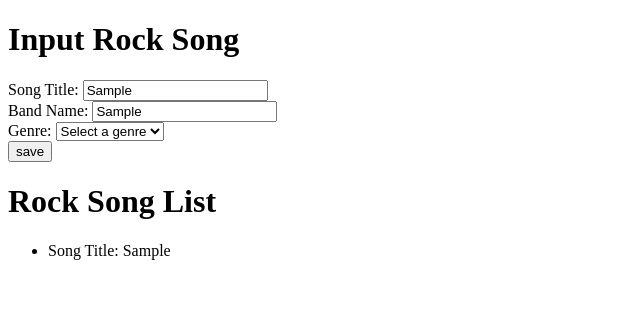
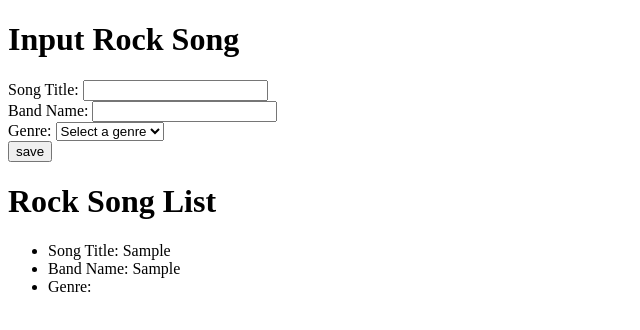
Before and after one commit to anne-other/maninpulating_the_dom_hw, a plain HTML site: page index.html in a window 1280 px wide. Both pictures are taken after typing "Sample", "Sample" into the empty fields and a click on the input "save". Shown: the whole page, without its empty margins (0-640 px from the left). Drawn offline with Linux system fonts and the light colour scheme.

Commit message:
refactoring code to add helper and getting it to work on local storage

```diff
--- a/index.html
+++ b/index.html
@@ -29,10 +29,10 @@
         <select id="genre">
           <option value="" disabled selected>Select a genre</option>
           <option value="Grunge">Grunge</option>
-          <option value="Heavy_Metal">Heavy Metal</option>
-          <option value="Nu_Metal">Nu Metal</option>
+          <option value="Heavy Metal">Heavy Metal</option>
+          <option value="Nu Metal">Nu Metal</option>
           <option value="Punk">Punk</option>
-          <option value="Rock_and_Roll">Rock and Roll</option>
+          <option value="Rock and Roll">Rock and Roll</option>
         </select>
       </div>
     </div>
--- a/js/app.js
+++ b/js/app.js
@@ -1,69 +1,66 @@
 document.addEventListener("DOMContentLoaded", () => {
   const form = document.querySelector("#form");
   form.addEventListener('submit', handleFormSubmit);
-//
-//   renderList();
+
+    renderList();
 });
-//
-// const localSongs = function () {
-//   JSON.parse(localStorage.getItem("songs"));
-// }
-//
-// const getList = function () {
-//   if ((localSongs) !== null){
-//     return
-//     localSongs;
-//   }
-//   else {
-//     return [];
-//   }
-// };
-//
+
+const localSongs = function () {
+  return JSON.parse(localStorage.getItem("songs"));
+}
+
+const getList = function () {
+  let localSong = localSongs()
+  if (localSong !== null){
+    return localSong;
+  }
+  else {
+    return [];
+  }
+};
+
+const createLi = function (liItem, value) {
+  const itemLi = document.createElement("li");
+  itemLi.textContent = `${liItem}: ${value}`;
+
+  return itemLi;
+}
+
 const handleFormSubmit = function (event) {
   event.preventDefault();
-  const resultForm = document.querySelector("#song-list");
-  const songUl = document.createElement('ul');
-  const songTitleLi = document.createElement('li');
-  songTitleLi.textContent = `Song Title: ${event.target.song_title.value}`;
-  songUl.appendChild(songTitleLi);
-  resultForm.appendChild(songUl);
-//   rockSongList = [];
-//   const newSong = {
-//     song_title: event.target.song_title.value,
-//     band_name: event.target.band_name.value,
-//     genre: event.target.genre.value
-  }
-//
-//   rockSongList.push(newSong);
-//
-//   localStorage.setItem("songs", JSON.stringify(rockSongList));
-//   renderList();
-//   event.target.reset();
-// }
-//
-// const createLi = function (liItem, song) {
-//   const itemLi = document.createElement("li");
-//   itemLi.textContent = `${liItem}: ${song["liItem"]}`;
-//
-//   return itemLi;
-// }
-//
-// const buildList = function (song) {
-//   const songUl = document.createElement("ul");
-//   songUl.forEach((liItem) => {
-//     liItem = createLi(liItem);
-//     songUl.appendChild(liItem);
-//
-//     return songUl
-//   })
-// }
-//
-// const renderList = function () {
-//   const songDiv = document.querySelector("#song-list");
-//   songDiv.innerHTML = "";
-//   const songList = getList();
-//   songList.forEach((song) => {
-//     songUl = buildList(song);
-//     songDiv.appendChild(songUl);
-//   });
-// }
+  rockSongList = getList();
+
+  song = {
+    "Song Title": event.target.song_title.value,
+    "Band Name": event.target.band_name.value,
+    "Genre": event.target.genre.value
+  };
+
+  rockSongList.push(song);
+
+  localStorage.setItem("songs", JSON.stringify(rockSongList));
+  renderList();
+  event.target.reset();
+}
+
+const buildList = function (song) {
+  const songUl = document.createElement("ul");
+
+  for(var liItem in song) {
+    let listItem = createLi(liItem, song[liItem]);
+    songUl.appendChild(listItem);
+  };
+
+  return songUl
+}
+
+const renderList = function () {
+  const songDiv = document.querySelector("#song-list");
+  songDiv.innerHTML = "";
+
+  const songList = getList();
+  songList.forEach((song) => {
+    songUl = buildList(song);
+    songDiv.appendChild(songUl);
+  });
+}
```
